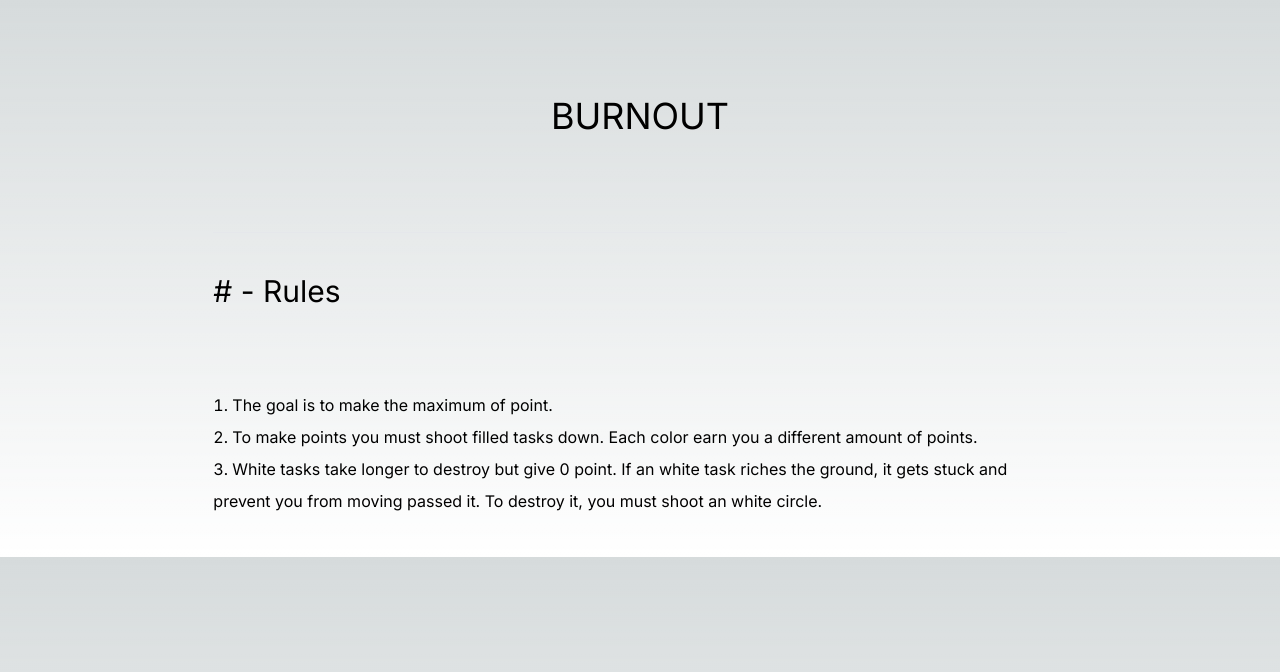
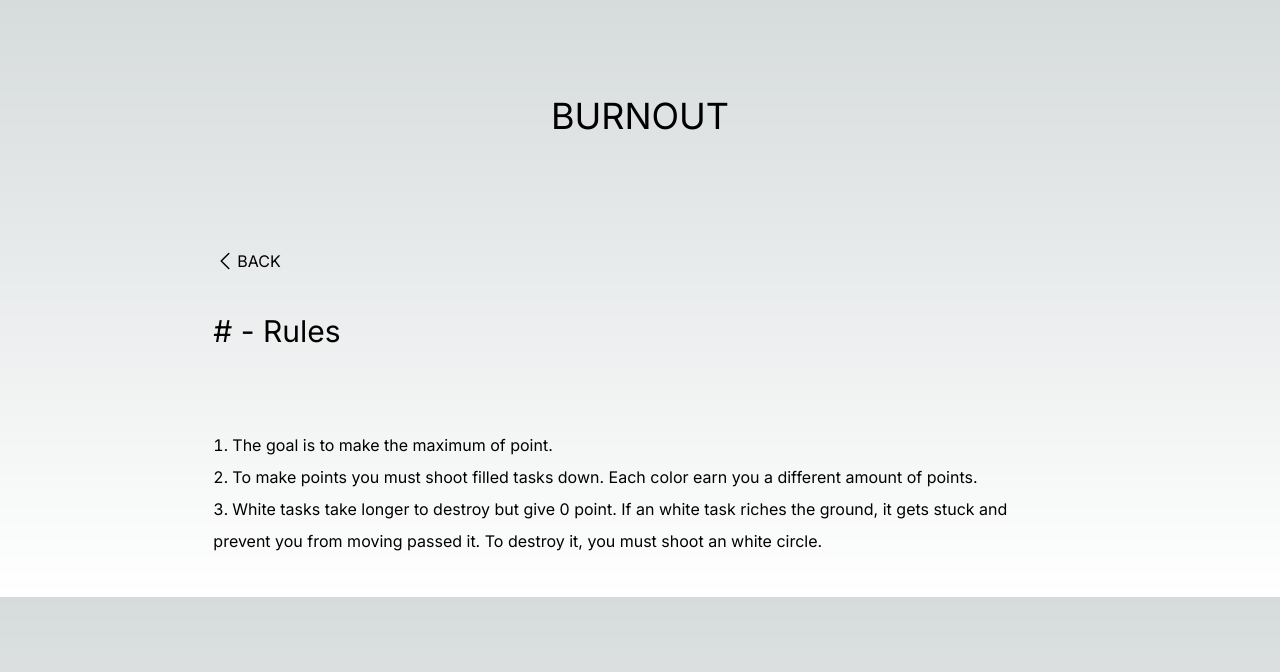
Before and after one commit to arduored/tricky-tech-interview, a Next.js app in the folder front/: page /rules in a window 1280 px wide. Shown: the top 672 px of the page. Built offline with nearby package versions, Linux system fonts and the light colour scheme.

Commit message:
Feat: add back button

```diff
--- /dev/null
+++ b/front/app/components/backButton.tsx
@@ -0,0 +1,20 @@
+"use client";
+
+import { useRouter, useSelectedLayoutSegment } from "next/navigation";
+import ChevronLeft from "./icons/chevronLeft";
+
+export default function BackButton() {
+  const router = useRouter();
+  const segment = useSelectedLayoutSegment();
+
+  const back = () => {
+    router.back();
+  };
+
+  return !segment ? null : (
+    <div className="flex justify-start w-2/3 mt-4 mx-auto">
+      <ChevronLeft />
+      <button onClick={back}>BACK</button>
+    </div>
+  );
+}
--- /dev/null
+++ b/front/app/components/icons/chevronLeft.tsx
@@ -0,0 +1,14 @@
+export default function ChevronLeft() {
+  return (
+    <svg
+      xmlns="http://www.w3.org/2000/svg"
+      fill="none"
+      viewBox="0 0 24 24"
+      strokeWidth={1.5}
+      stroke="currentColor"
+      className="w-6 h-6"
+    >
+      <path strokeLinecap="round" strokeLinejoin="round" d="M15.75 19.5 8.25 12l7.5-7.5" />
+    </svg>
+  );
+}
--- a/front/app/layout.tsx
+++ b/front/app/layout.tsx
@@ -2,6 +2,7 @@ import type { Metadata } from "next";
 import { Inter } from "next/font/google";
 import "./globals.css";
 import Title from "./components/title";
+import BackButton from "./components/backButton";
 
 const inter = Inter({ subsets: ["latin"] });
 
@@ -19,6 +20,7 @@ export default function RootLayout({
     <html lang="en">
       <body className={inter.className}>
         <Title />
+        <BackButton />
         <div className="w-2/3 mx-auto">{children}</div>
       </body>
     </html>
```
